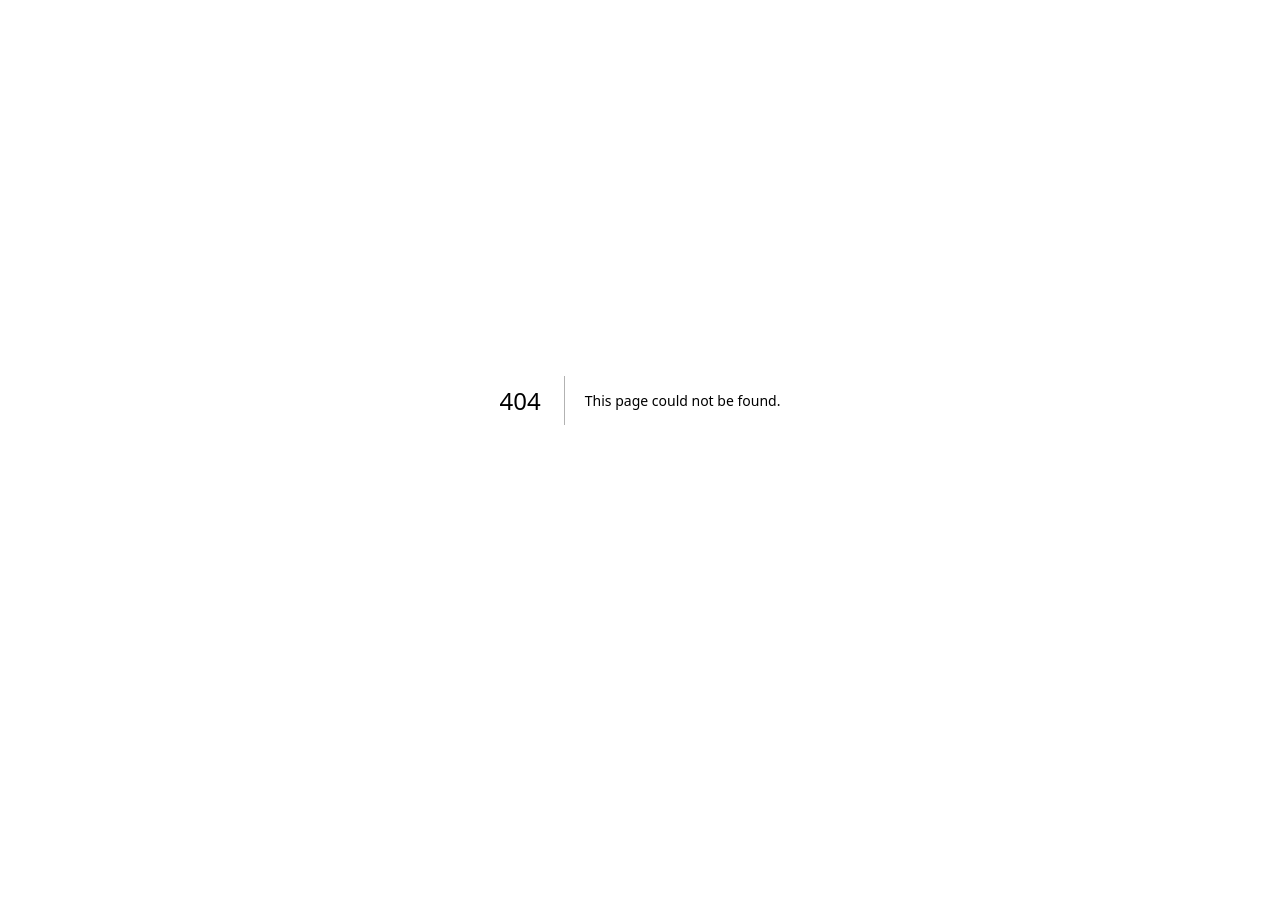
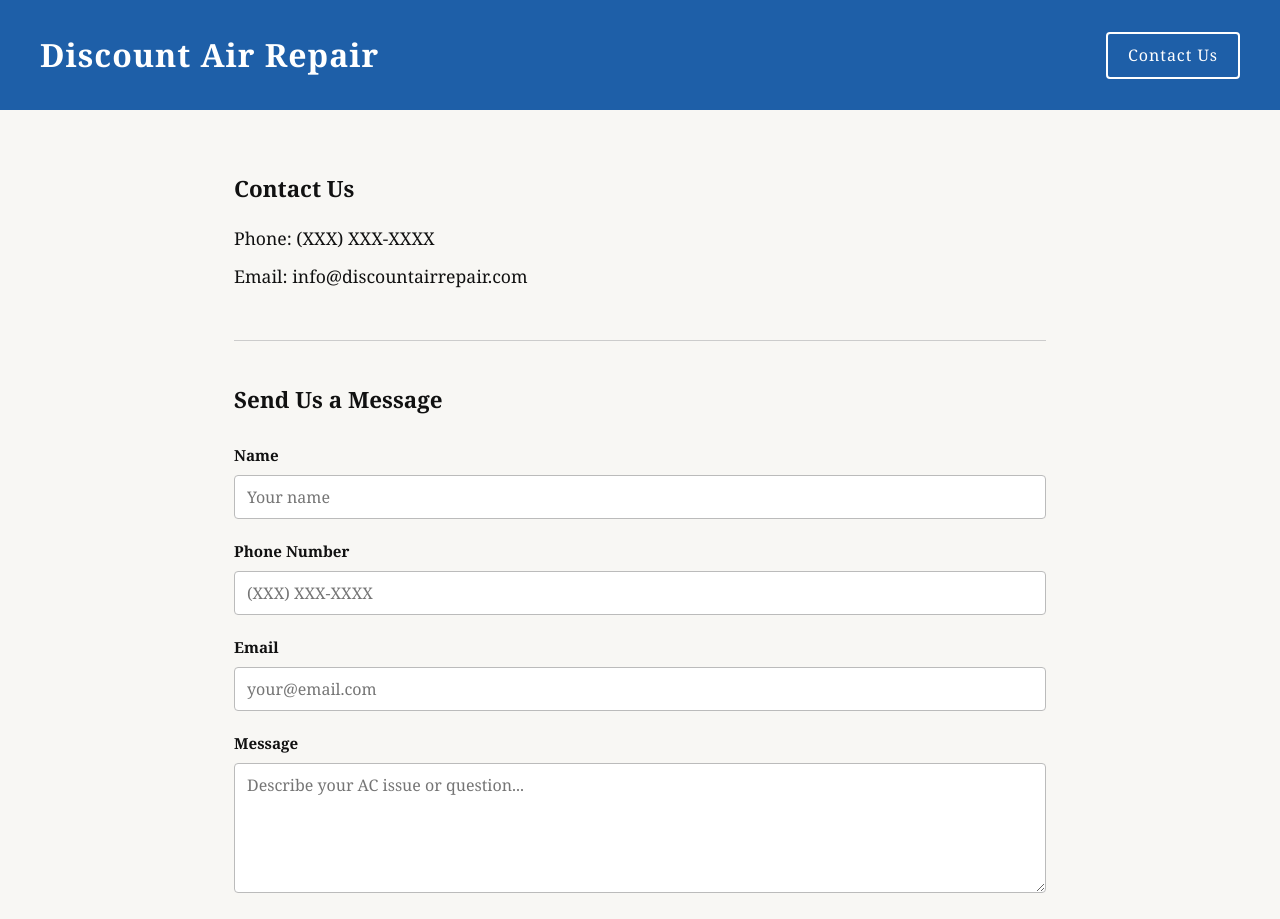
Before and after one commit to bmillion145/discount-air-repair, a Next.js app: page /contact in a window 1280 px wide. Before the commit this address had no page. Shown: the top 919 px of the page. Before the commit the page ends 800 px from the top, so only its background shows below. Built offline with nearby package versions, Linux system fonts and the light colour scheme.

Commit message:
Add Contact Us page with info and submission form

```diff
--- /dev/null
+++ b/app/contact/page.js
@@ -0,0 +1,64 @@
+import Link from 'next/link';
+
+export const metadata = {
+  title: 'Contact Us | Discount Air Repair',
+};
+
+export default function ContactPage() {
+  return (
+    <>
+      <header className="header-bar">
+        <Link href="/" style={{ color: 'white', textDecoration: 'none' }}>
+          Discount Air Repair
+        </Link>
+        <Link href="/contact" className="contact-btn">Contact Us</Link>
+      </header>
+
+      <main className="main-content">
+
+        {/* Phone & Email */}
+        <section className="contact-section">
+          <h2>Contact Us</h2>
+          <p>Phone: (XXX) XXX-XXXX</p>
+          <p>Email: info@discountairrepair.com</p>
+        </section>
+
+        {/* Submission form */}
+        {/*
+          TO WIRE UP SUBMISSIONS:
+          Replace action="#" below with your Formspree endpoint, e.g.:
+            action="https://formspree.io/f/YOUR_FORM_ID"
+          Or swap in any other backend/API route here.
+        */}
+        <section className="contact-form">
+          <h2>Send Us a Message</h2>
+          <form action="#" method="POST">
+
+            <div className="form-group">
+              <label htmlFor="name">Name</label>
+              <input type="text" id="name" name="name" placeholder="Your name" required />
+            </div>
+
+            <div className="form-group">
+              <label htmlFor="phone">Phone Number</label>
+              <input type="tel" id="phone" name="phone" placeholder="(XXX) XXX-XXXX" />
+            </div>
+
+            <div className="form-group">
+              <label htmlFor="email">Email</label>
+              <input type="email" id="email" name="email" placeholder="your@email.com" />
+            </div>
+
+            <div className="form-group">
+              <label htmlFor="message">Message</label>
+              <textarea id="message" name="message" placeholder="Describe your AC issue or question..." required></textarea>
+            </div>
+
+            <button type="submit" className="submit-btn">Send Message</button>
+          </form>
+        </section>
+
+      </main>
+    </>
+  );
+}
--- a/app/globals.css
+++ b/app/globals.css
@@ -18,6 +18,26 @@ body {
   font-size: 2rem;
   font-weight: bold;
   letter-spacing: 0.03em;
+  display: flex;
+  align-items: center;
+  justify-content: space-between;
+}
+
+.header-bar a.contact-btn {
+  font-size: 1rem;
+  font-weight: normal;
+  color: white;
+  border: 2px solid white;
+  padding: 8px 20px;
+  border-radius: 4px;
+  text-decoration: none;
+  white-space: nowrap;
+  transition: background-color 0.2s, color 0.2s;
+}
+
+.header-bar a.contact-btn:hover {
+  background-color: white;
+  color: #1e5fa8;
 }
 
 .main-content {
@@ -32,10 +52,7 @@ body {
 }
 
 .contact-section {
-  border-top: 1px solid #ccc;
-  margin-top: 60px;
-  padding-top: 40px;
-  padding-bottom: 60px;
+  margin-bottom: 48px;
 }
 
 .contact-section h2 {
@@ -46,3 +63,58 @@ body {
 .contact-section p {
   margin-bottom: 8px;
 }
+
+/* Contact form */
+.contact-form {
+  border-top: 1px solid #ccc;
+  padding-top: 40px;
+  padding-bottom: 60px;
+}
+
+.contact-form h2 {
+  font-size: 1.4rem;
+  margin-bottom: 24px;
+}
+
+.form-group {
+  margin-bottom: 20px;
+}
+
+.form-group label {
+  display: block;
+  margin-bottom: 6px;
+  font-size: 0.95rem;
+  font-weight: bold;
+}
+
+.form-group input,
+.form-group textarea {
+  width: 100%;
+  padding: 10px 12px;
+  font-size: 1rem;
+  font-family: Georgia, serif;
+  border: 1px solid #bbb;
+  border-radius: 4px;
+  background-color: #fff;
+  color: #111;
+}
+
+.form-group textarea {
+  height: 130px;
+  resize: vertical;
+}
+
+.submit-btn {
+  background-color: #1e5fa8;
+  color: white;
+  border: none;
+  padding: 12px 32px;
+  font-size: 1rem;
+  border-radius: 4px;
+  cursor: pointer;
+  transition: background-color 0.2s;
+}
+
+.submit-btn:hover {
+  background-color: #174d8a;
+}
```
Also changed, not shown: app/page.js (+4 -7 lines), .claude/settings.local.json.
